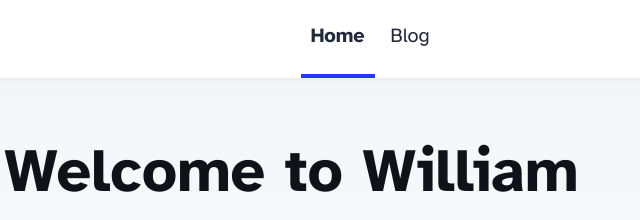
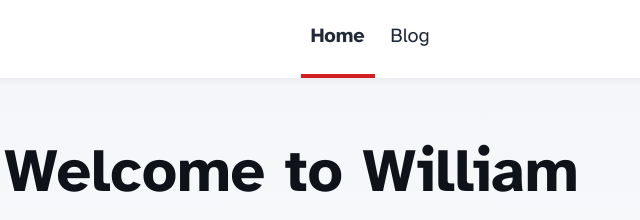
Before and after one commit to williamsuttondev/williamsuttondev.github.io, an Astro site: page / in a window 1280 px wide. Shown: the top 220 px of the page, 276-916 px from the left. Built offline with nearby package versions, Linux system fonts and the light colour scheme; Astro itself is replaced by a stand-in of ours.

Commit message:
Changed accent colours to be a red

```diff
--- a/src/styles/global.css
+++ b/src/styles/global.css
@@ -5,7 +5,7 @@
  */
 
 :root {
-	--accent: #2337ff;
+	--accent: #d21f1f;
 	--accent-dark: #000d8a;
 	--black: 15, 18, 25;
 	--gray: 96, 115, 159;
```
